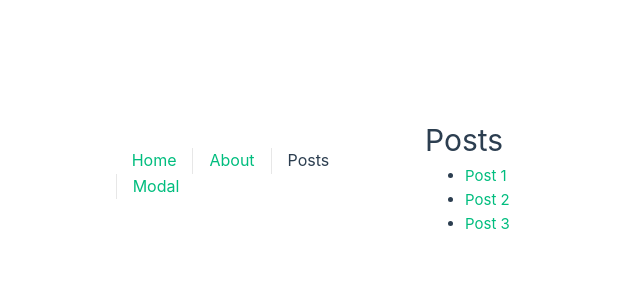
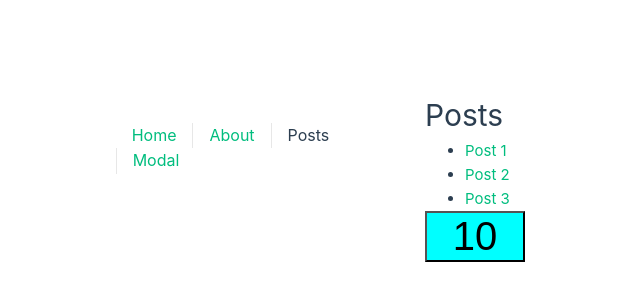
Before and after one commit to junsan/vue-three-basic, a Vue app: page /posts in a window 1280 px wide. Shown: the part 224-524 px from the top of the page, without its empty margins (215-855 px from the left). Built offline with nearby package versions, Linux system fonts and the light colour scheme.

Commit message:
Reusable composable

```diff
--- a/src/use/useCounter.js
+++ b/src/use/useCounter.js
@@ -9,7 +9,8 @@ export function userCounter() {
         title: 'Counter'
     })
 
-    const addOrEven = computed(() => {
+    const oddOrEven = computed(() => {
+        console.log(data.counter)
         if(data.counter  % 2 === 0) return 'Even'
         return 'Odd'
     })
@@ -29,7 +30,7 @@ export function userCounter() {
     return {
         counterTitle,
         data,
-        addOrEven,
+        oddOrEven,
         increaseCounter,
         decreaseCounter
     }
--- a/src/views/HomeView.vue
+++ b/src/views/HomeView.vue
@@ -8,7 +8,7 @@
   <button @click="increaseCounter(1, $event)">+</button> &nbsp;
   <button @click="increaseCounter(2)">++</button>
   <br><br>
-  <span>Counter is {{  addOrEven }}</span>
+  <span>Counter is {{  oddOrEven }}</span>
   <br><br>
   <h4>Edit My Title</h4>
   <input v-model="data.title" type="text" v-autofocus />
@@ -27,7 +27,7 @@ onMounted(() => {
 
 const counter = ref(0)
 
-const { counterTitle, data, addOrEven, increaseCounter, decreaseCounter } = userCounter()
+const { counterTitle, data, oddOrEven, increaseCounter, decreaseCounter } = userCounter()
 
 // const counterTitle = ref('My Counter:')
 
--- a/src/views/PostsView.vue
+++ b/src/views/PostsView.vue
@@ -6,12 +6,14 @@
         <RouterLink :to="`/postDetail/${post.id}`">{{ post.title }}</RouterLink>
       </li>
     </ul>
+    <button type="button"  class="btn-counter" :class="{ 'yellow' : oddOrEven === 'Odd'}" @click="increaseCounter(5)"> {{ data.counter }}</button>
   </div>
 </template>
 
 <script setup>
 import { ref } from 'vue'
 import { RouterLink } from 'vue-router';
+import { userCounter } from '@/use/useCounter'
 
 const posts = ref([
   {
@@ -28,8 +30,17 @@ const posts = ref([
   }
 ])
 
+const { data, increaseCounter, oddOrEven } = userCounter()
+
 </script>
 
 <style>
-
+.btn-counter {
+  font-size: 40px;
+  width: 100px;
+  background-color:aqua;
+}
+.btn-counter.yellow {
+  background-color: yellow;
+}
 </style>
```
